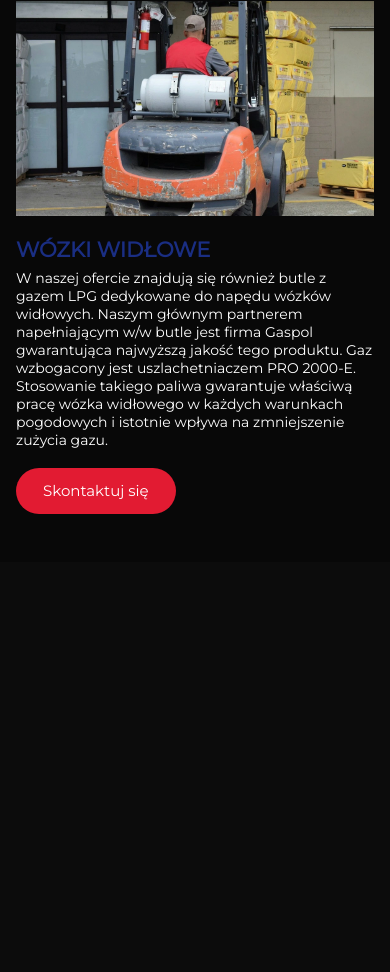
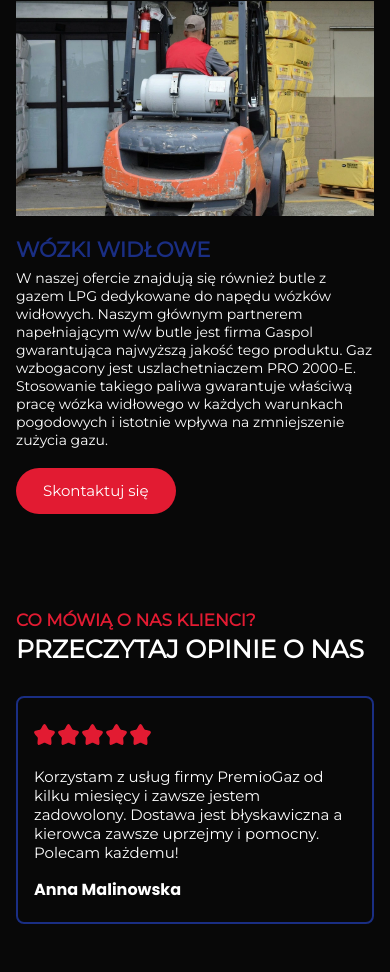
Before and after one commit to Kuba1507/PremioGaz, a website: page index.html in a window 390 px wide. Shown: the part 4063-5035 px from the top of the page. Before the commit the page ends 4625 px from the top, so only its background shows below. Drawn offline with nearby package versions, Linux system fonts and the light colour scheme.

Commit message:
creating testimonials section for mobile

```diff
--- a/index.html
+++ b/index.html
@@ -269,7 +269,8 @@
                         <img src="dist/img/slide-2.webp" alt="Gotujący się na patelni na kuchence gazowej naleśnik"
                             class="offers-box__element-img">
                         <div class="offers-box__element-text">
-                            <h3 class="offers-box__element-text-title custom-max-width-one">gospodarstwa domowe i gastronomia</h3>
+                            <h3 class="offers-box__element-text-title custom-max-width-one">gospodarstwa domowe i
+                                gastronomia</h3>
                             <p class="offers-box__element-text-description default-text">
                                 Premio Gaz dostarcza gaz w butlach o różnej pojemności w zależności od potrzeb odbiorcy.
                                 Energia z butli wykorzystywana jest między innymi w procesie gotowania, czy też
@@ -309,6 +310,70 @@
                 </div>
             </div>
         </section>
+        <section class="section testimonials">
+            <div class="wrapper">
+                <div class="testimonials-one">
+                    <p class="company-name">co mówią o nas klienci?</p>
+                    <h2 class="subheading">przeczytaj opinie o nas</h2>
+                </div>
+                <div class="testimonials-two">
+                    <div class="swiper testimonials-swiper">
+                        <div class="swiper-wrapper">
+                            <div class="swiper-slide">
+                                <div class="stars-box">
+                                    <img src="dist/img/star-bold.svg" alt="" class="stars-box__star">
+                                    <img src="dist/img/star-bold.svg" alt="" class="stars-box__star">
+                                    <img src="dist/img/star-bold.svg" alt="" class="stars-box__star">
+                                    <img src="dist/img/star-bold.svg" alt="" class="stars-box__star">
+                                    <img src="dist/img/star-bold.svg" alt="" class="stars-box__star">
+                                </div>
+                                <p class="testimonial">
+                                    Korzystam z usług firmy PremioGaz od kilku miesięcy i zawsze jestem zadowolony.
+                                    Dostawa jest błyskawiczna a kierowca zawsze uprzejmy i pomocny. Polecam każdemu!
+                                </p>
+                                <p class="testimonial-author">
+                                    Anna Malinowska
+                                </p>
+                            </div>
+                            <div class="swiper-slide">
+                                <div class="stars-box">
+                                    <img src="dist/img/star-bold.svg" alt="" class="stars-box__star">
+                                    <img src="dist/img/star-bold.svg" alt="" class="stars-box__star">
+                                    <img src="dist/img/star-bold.svg" alt="" class="stars-box__star">
+                                    <img src="dist/img/star-bold.svg" alt="" class="stars-box__star">
+                                    <img src="dist/img/star-bold.svg" alt="" class="stars-box__star">
+                                </div>
+                                <p class="testimonial">
+                                    Korzystam z usług firmy PremioGaz od kilku miesięcy i zawsze jestem zadowolony.
+                                    Dostawa jest błyskawiczna a kierowca zawsze uprzejmy i pomocny. Polecam każdemu!
+                                </p>
+                                <p class="testimonial-author">
+                                    Anna Malinowska
+                                </p>
+                            </div>
+                            <div class="swiper-slide">
+                                <div class="stars-box">
+                                    <img src="dist/img/star-bold.svg" alt="" class="stars-box__star">
+                                    <img src="dist/img/star-bold.svg" alt="" class="stars-box__star">
+                                    <img src="dist/img/star-bold.svg" alt="" class="stars-box__star">
+                                    <img src="dist/img/star-bold.svg" alt="" class="stars-box__star">
+                                    <img src="dist/img/star-bold.svg" alt="" class="stars-box__star">
+                                </div>
+                                <p class="testimonial">
+                                    Korzystam z usług firmy PremioGaz od kilku miesięcy i zawsze jestem zadowolony.
+                                    Dostawa jest błyskawiczna a kierowca zawsze uprzejmy i pomocny. Polecam każdemu!
+                                </p>
+                                <p class="testimonial-author">
+                                    Anna, Ostrowiec Świętokrzyski
+                                </p>
+                            </div>
+                        </div>
+                        <div class="swiper-button-next"></div>
+                        <div class="swiper-button-prev"></div>
+                    </div>
+                </div>
+            </div>
+        </section>
     </main>
 
     <script src="https://cdn.jsdelivr.net/npm/swiper@11/swiper-bundle.min.js"></script>
--- a/src/js/swiper.js
+++ b/src/js/swiper.js
@@ -44,3 +44,10 @@ const swiper = new Swiper('.main-swiper', {
 		},
 	},
 })
+
+const testimonialsSwiper = new Swiper(".testimonials-swiper", {
+	navigation: {
+	  nextEl: ".swiper-button-next",
+	  prevEl: ".swiper-button-prev",
+	},
+  });
--- a/src/sass/_main.scss
+++ b/src/sass/_main.scss
@@ -384,6 +384,61 @@ main {
 			}
 		}
 	}
+
+	.testimonials {
+		background-color: $bg-color-dark;
+
+		&-two {
+			.testimonials-swiper {
+				margin-top: 2em;
+
+				.swiper-button-next,
+				.swiper-button-prev {
+					display: none;
+				}
+
+				.swiper-wrapper {
+					.swiper-slide {
+						display: flex;
+						flex-direction: column;
+						justify-content: space-around;
+						padding: 1em;
+						border: 2px solid $theme-blue;
+						border-radius: 8px;
+
+						.stars-box {
+							margin-top: 0.5em;
+							margin-bottom: 1em;
+
+							&__star {
+								margin: 0 -0.15em;
+								width: 25px;
+								height: 25px;
+							}
+						}
+
+						.testimonial,
+						.testimonial-author {
+							color: $pure-white;
+						}
+
+						.testimonial {
+							margin-bottom: 1em;
+							font-family: 'Montserrat', sans-serif;
+							font-size: 1.5rem;
+						}
+
+						.testimonial-author {
+							margin-bottom: 0.25em;
+							font-family: 'Poppins', sans-serif;
+							font-size: 1.6rem;
+							font-weight: bold;
+						}
+					}
+				}
+			}
+		}
+	}
 }
 
 @keyframes navItemsAnimation {
```
Also changed, not shown: dist/css/style.min.css, dist/img/star-bold.svg (added), dist/js/swiper.min.js, src/img/star-bold.svg (added).
